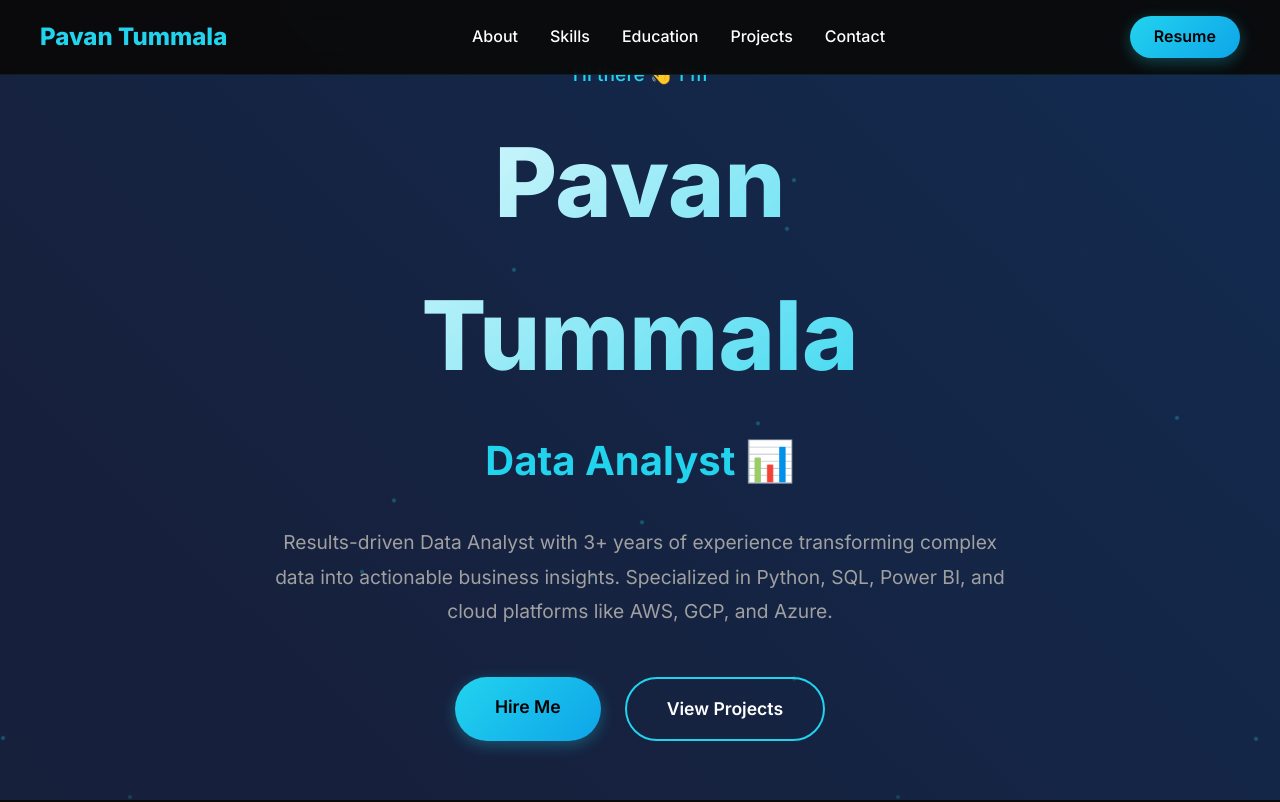
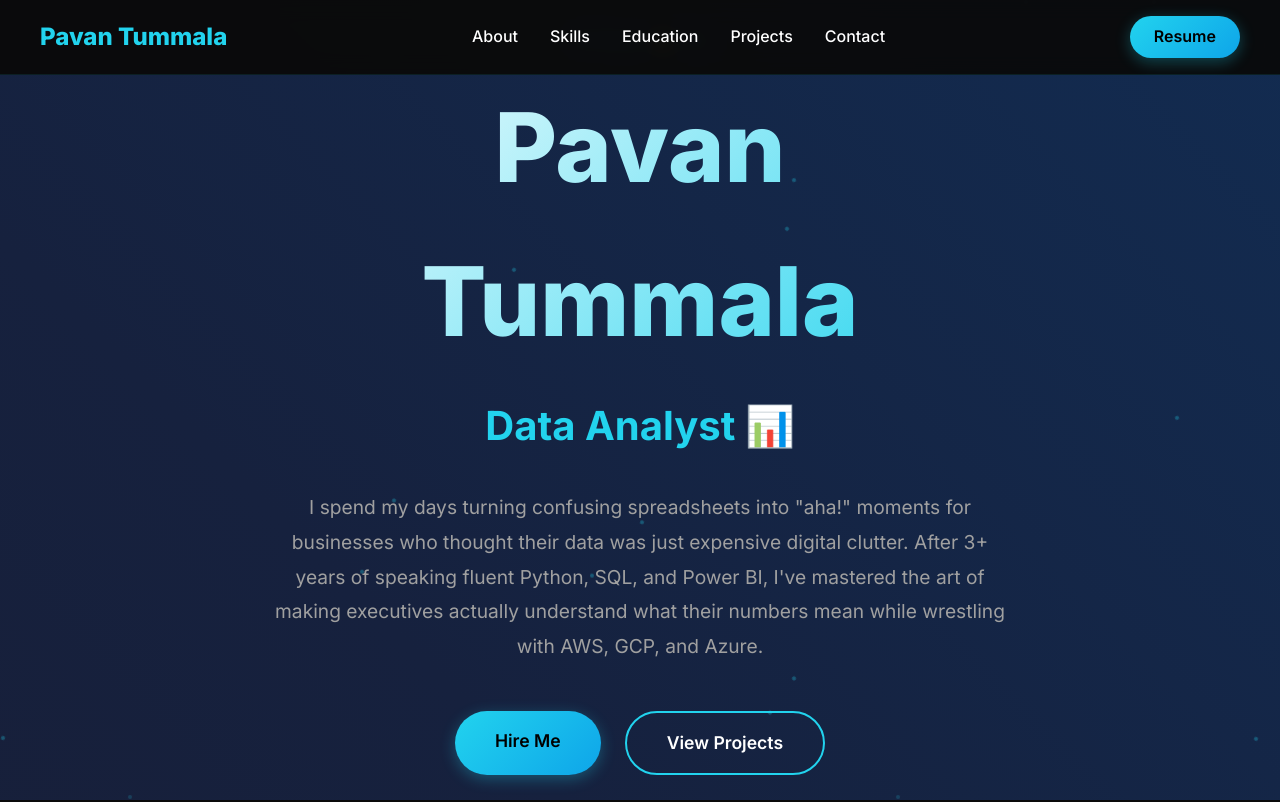
Before and after one commit to Pavan1009-prog/portfolio, a plain HTML site: page index.html in a window 1280 px wide. Shown: the top 802 px of the page. Drawn offline with Linux system fonts and the light colour scheme.

Commit message:
Update index.html

```diff
--- a/index.html
+++ b/index.html
@@ -721,8 +721,7 @@
             <h1 class="hero-name">Pavan Tummala</h1>
             <h2 class="hero-title">Data Analyst 📊</h2>
             <p class="hero-description">
-                Results-driven Data Analyst with 3+ years of experience transforming complex data into actionable business insights.
-                Specialized in Python, SQL, Power BI, and cloud platforms like AWS, GCP, and Azure.
+                I spend my days turning confusing spreadsheets into "aha!" moments for businesses who thought their data was just expensive digital clutter. After 3+ years of speaking fluent Python, SQL, and Power BI, I've mastered the art of making executives actually understand what their numbers mean while wrestling with AWS, GCP, and Azure.
             </p>
             <div class="hero-buttons">
                 <a href="#contact" class="btn-primary">Hire Me</a>
```
